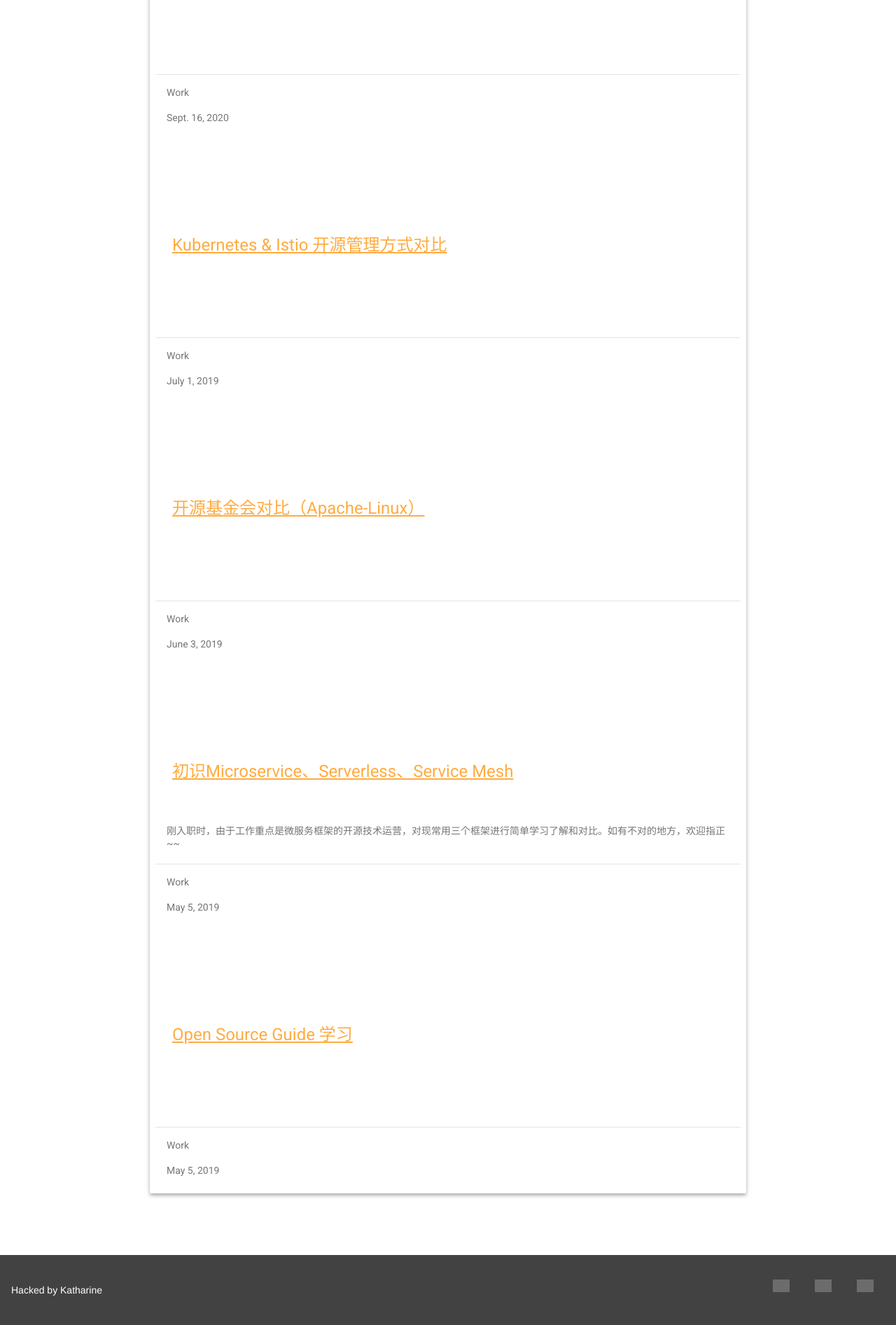
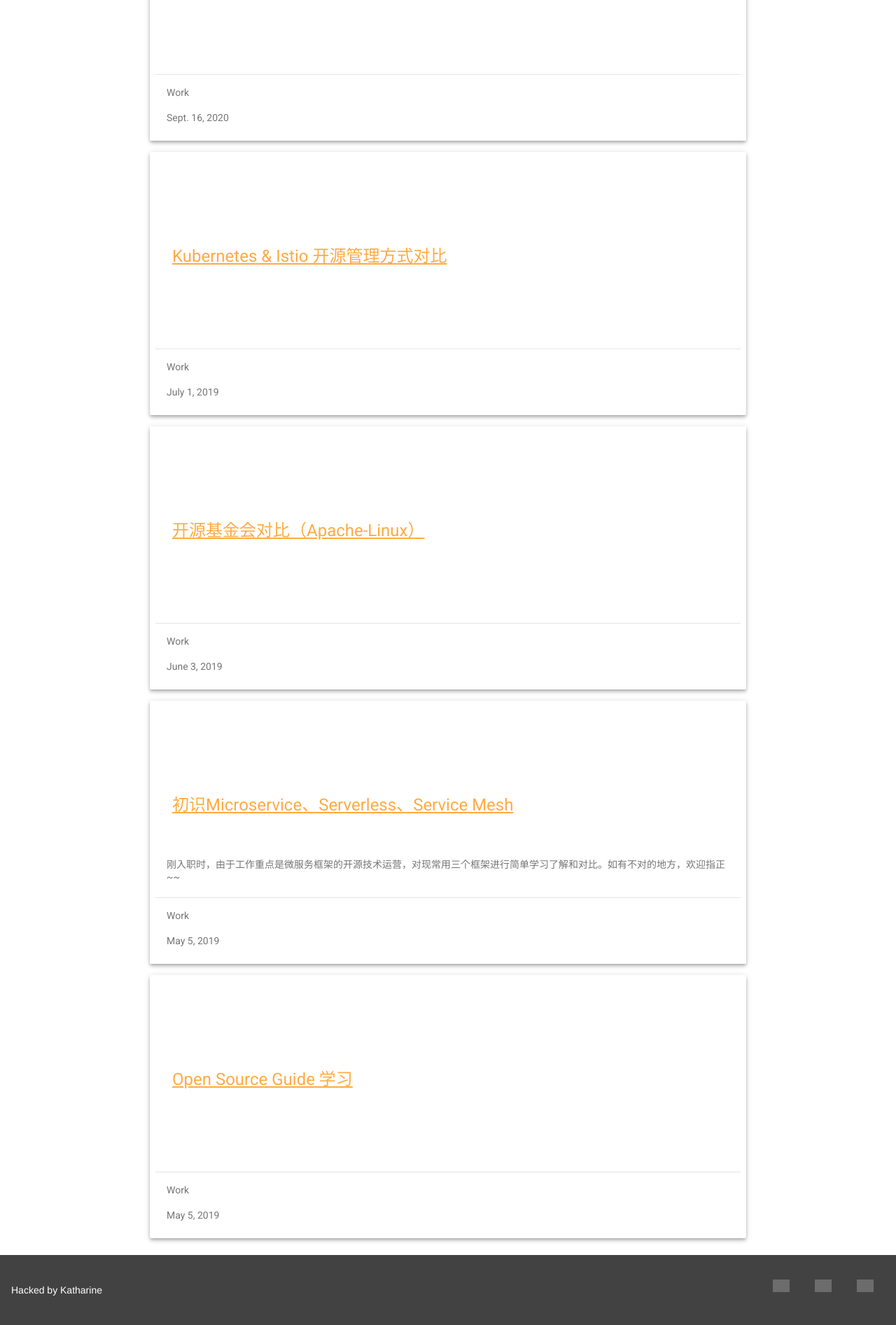
Before and after one commit to KatharineOzil/hacked-by-kath, a Django app: page /blog/ in a window 1280 px wide. Shown: the part 444-2337 px from the top of the page at 70% size. Run offline with Django 4.2, Linux system fonts and the light colour scheme; data comes from the database, SQL or seed files in the repository; both versions use the stored data as it was after the commit; some libraries are stand-ins or nearby versions; grey boxes are pictures that could not be loaded.

Commit message:
index.html

```diff
--- a/blog/template/blog/index.html
+++ b/blog/template/blog/index.html
@@ -7,9 +7,9 @@
     <div class="demo-blog__posts mdl-grid">
     <div class="mdl-card on-the-road-again mdl-cell mdl-cell--12-col">
         <div class="mdl-grid portfolio-max-width">
-            <div class="mdl-cell mdl-cell--12-col mdl-card mdl-shadow--4dp">
                 {% if article %}
                     {% for title in article %}
+            <div class="mdl-cell mdl-cell--12-col mdl-card mdl-shadow--4dp">
                 <div class="mdl-card on-the-road-again mdl-cell mdl-cell--12-col">
                     <div class="mdl-card__media mdl-color-text--grey-50">
                     <center><h4><a href="{% url 'detail' id=title.id %}">{{ title.title }}</a></h4></center>
@@ -24,10 +24,9 @@
                         </div>
                     </div>
                 </div>
-
+            </div>
                     {% endfor %}
                 {% endif %}
-            </div>
         </div>
     </div>
     </div>
```
Also changed, not shown: requirements.txt (added, +14 -0 lines), db.sqlite3.
